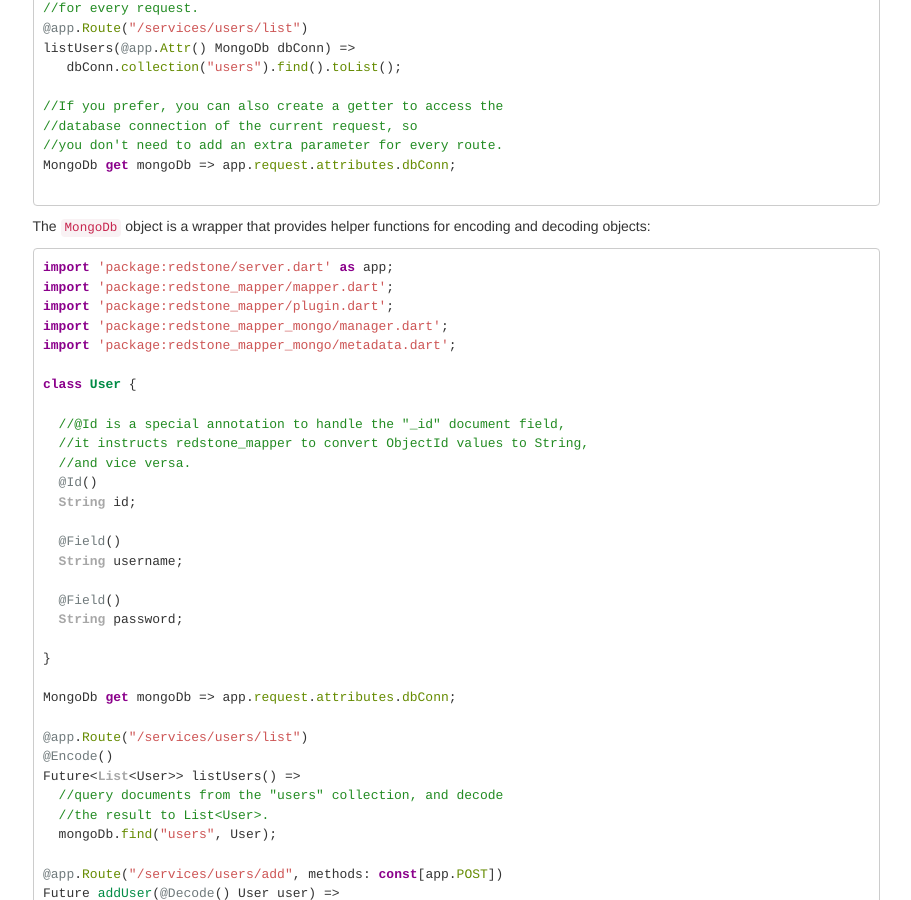
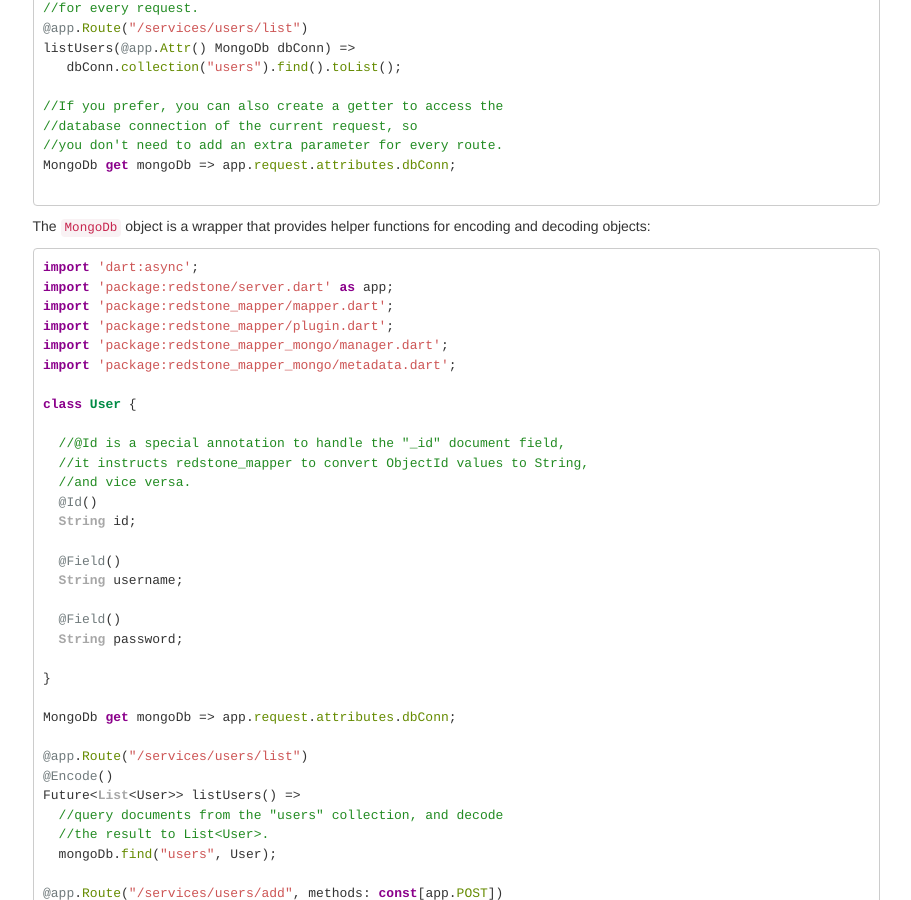
Before and after one commit to redstone-dart/redstone, a Jekyll site: the page built from _doc/redstone_mapper_mongo.md, in a window 1280 px wide and 900 px high, scrolled down 717 px. Shown: the whole window, without its empty margins (330-1241 px from the left). Built offline with Jekyll 4.4.1, drawn with Linux system fonts in a browser that asks for light colours; Markdown is read by kramdown in place of the engine named in the settings.

Commit message:
sync with wiki

````diff
--- a/_doc/redstone_mapper_mongo.md
+++ b/_doc/redstone_mapper_mongo.md
@@ -51,6 +51,7 @@ MongoDb get mongoDb => app.request.attributes.dbConn;
 The `MongoDb` object is a wrapper that provides helper functions for encoding and decoding objects:
 
 ```dart
+import 'dart:async';
 import 'package:redstone/server.dart' as app;
 import 'package:redstone_mapper/mapper.dart';
 import 'package:redstone_mapper/plugin.dart';
````
